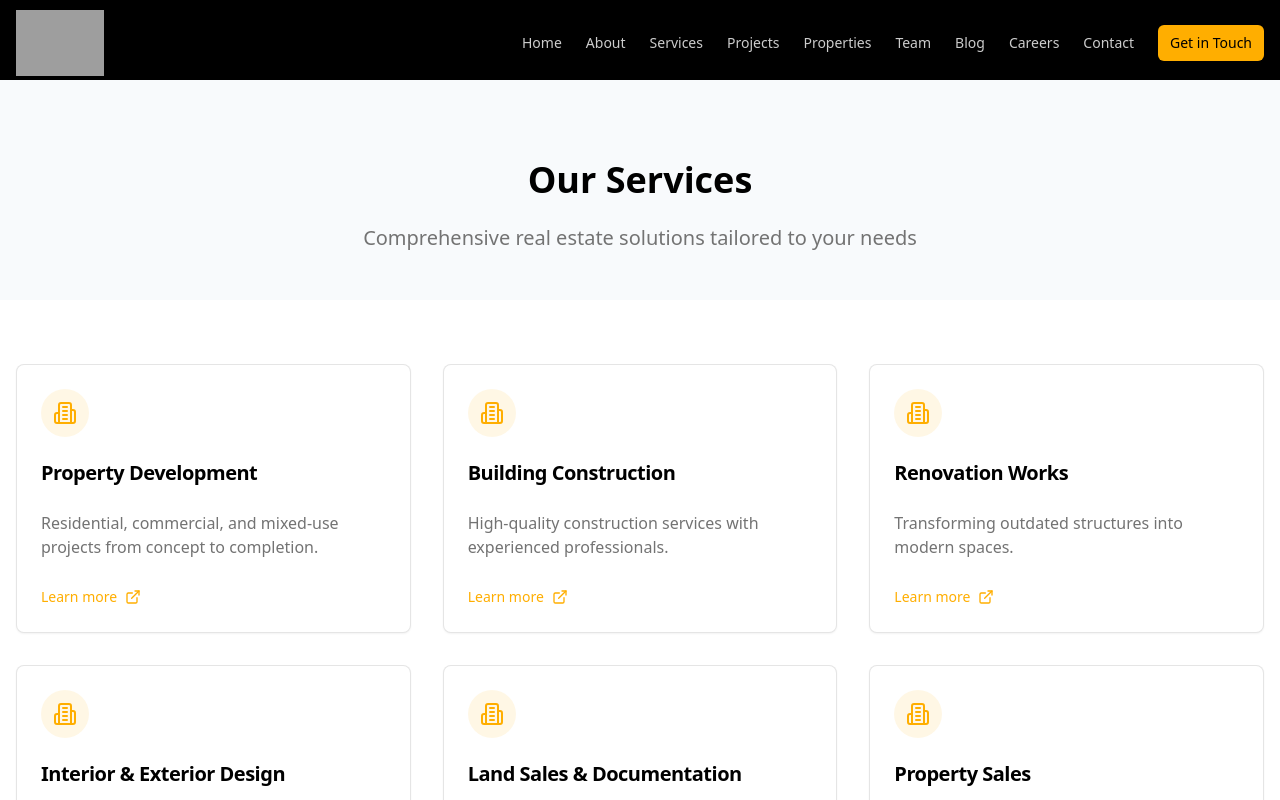
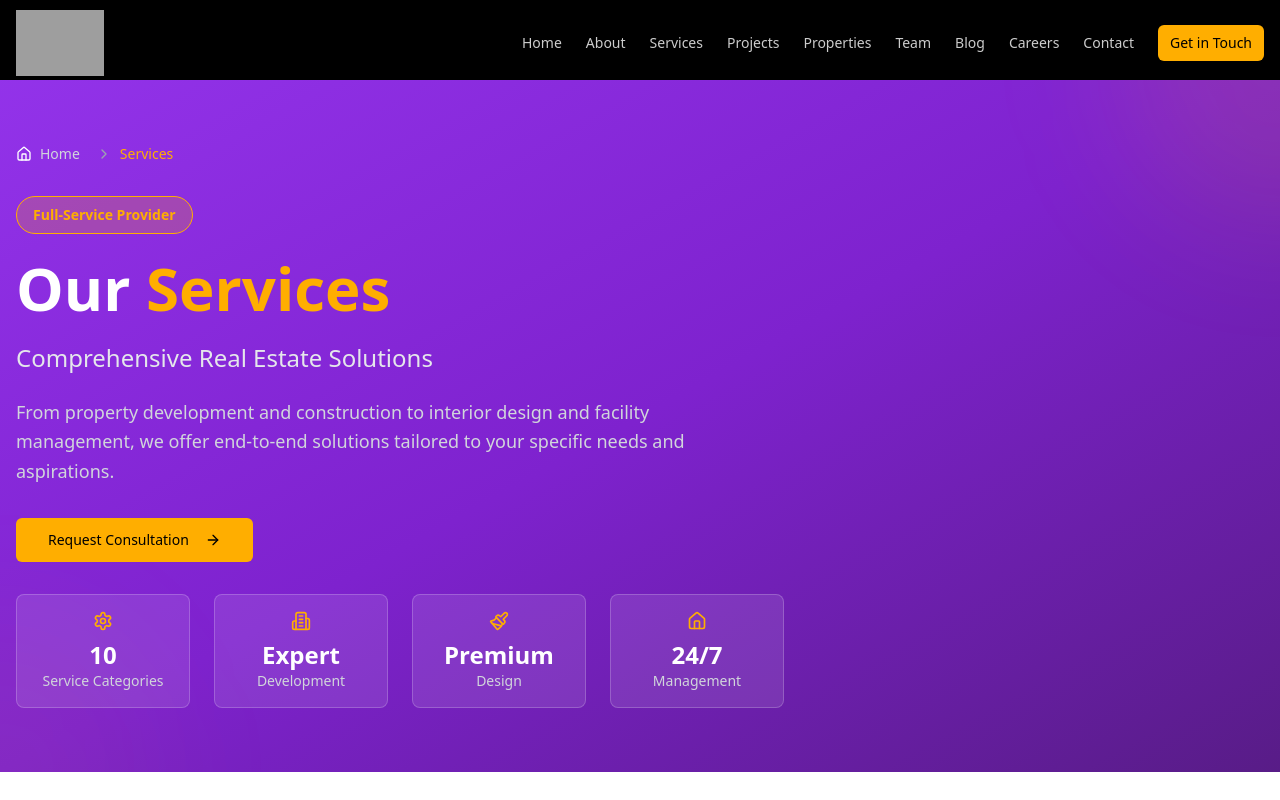
Before and after one commit to kingkrisman/Builder-nova-sanctuary, a React (Vite) app: page /services in a window 1280 px wide. Shown: the top 800 px of the page. Built offline with nearby package versions, Linux system fonts and the light colour scheme; grey boxes are pictures that could not be loaded.

Commit message:
Update Services page with new PageHeader
cgen-dfd333d3863f4a6a8b701f6274eb1b50

```diff
--- a/src/pages/Services.tsx
+++ b/src/pages/Services.tsx
@@ -1,27 +1,60 @@
 import { Layout } from "@/components/layout/Layout";
 import { ServicesSEO } from "@/components/RealEstateSEO";
+import { PageHeader } from "@/components/PageHeader";
 import { SectionHeading } from "@/components/SectionHeading";
 import { ServiceCard } from "@/components/ServiceCard";
 import { services } from "@/lib/data";
 import { Button } from "@/components/ui/button";
 import { Link } from "react-router-dom";
-import { ArrowRight } from "lucide-react";
+import {
+  ArrowRight,
+  Home,
+  Building2,
+  Paintbrush,
+  Settings,
+} from "lucide-react";
 
 export default function Services() {
   return (
     <Layout>
       <ServicesSEO />
-      {/* Hero Section */}
-      <section className="pt-24 pb-12 bg-slate-50">
-        <div className="container mx-auto px-4">
-          <div className="max-w-3xl mx-auto text-center flex flex-col">
-            <h1 className="text-4xl font-bold mb-6">Our Services</h1>
-            <p className="text-xl text-muted-foreground m-auto">
-              Comprehensive real estate solutions tailored to your needs
-            </p>
-          </div>
-        </div>
-      </section>
+      <PageHeader
+        title={
+          <>
+            Our <span className="text-primary">Services</span>
+          </>
+        }
+        subtitle="Comprehensive Real Estate Solutions"
+        description="From property development and construction to interior design and facility management, we offer end-to-end solutions tailored to your specific needs and aspirations."
+        gradient="purple"
+        badge="Full-Service Provider"
+        stats={[
+          {
+            label: "Service Categories",
+            value: `${services.length}`,
+            icon: <Settings className="h-5 w-5" />,
+          },
+          {
+            label: "Development",
+            value: "Expert",
+            icon: <Building2 className="h-5 w-5" />,
+          },
+          {
+            label: "Design",
+            value: "Premium",
+            icon: <Paintbrush className="h-5 w-5" />,
+          },
+          {
+            label: "Management",
+            value: "24/7",
+            icon: <Home className="h-5 w-5" />,
+          },
+        ]}
+        action={{
+          label: "Request Consultation",
+          href: "/contact",
+        }}
+      />
 
       {/* Services Section */}
       <section className="py-16 bg-white">
```
